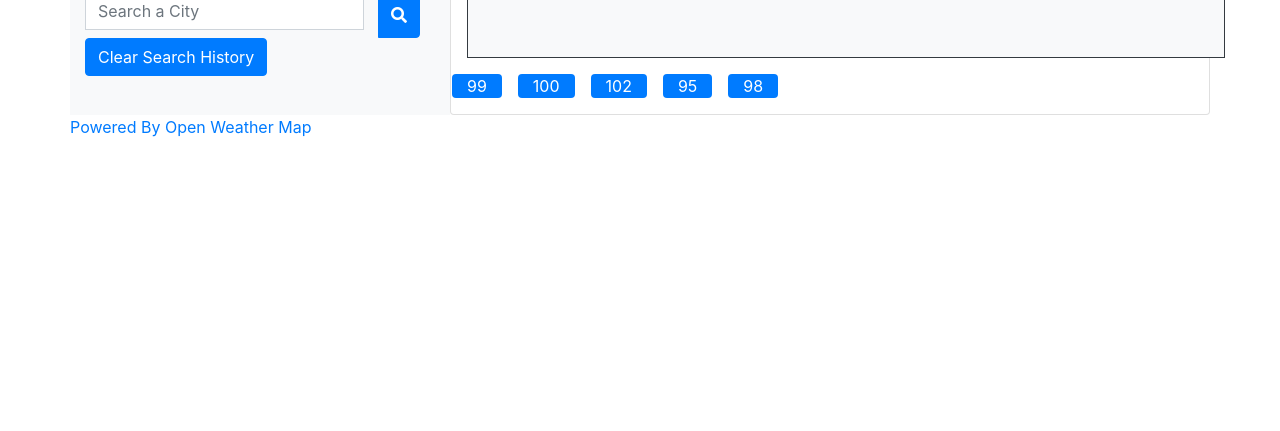
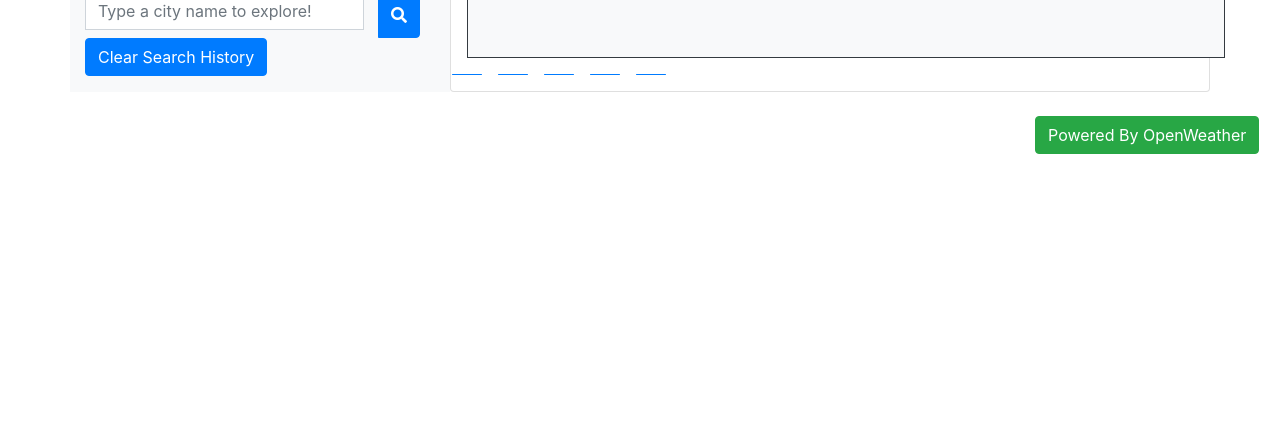
Before and after one commit to CodyOps/Weather-Application, a plain HTML site: page index.html in a window 1280 px wide. Shown: the part 369-800 px from the top of the page. Drawn offline with nearby package versions, Linux system fonts and the light colour scheme.

Commit message:
added styling to openweather link button

```diff
--- a/Develop/script.js
+++ b/Develop/script.js
@@ -9,7 +9,7 @@ var cityHumidity = document.getElementById("city-humidity");
 var cityWindSpeed = document.getElementById("city-windspeed");
 var cityUV = document.getElementById("city-UV");
 var cityHistory = document.getElementById("history");
-var searchHistory = JSON.parse(localStorage.getItem("search"));
+var searchHistory = JSON.parse(localStorage.getItem("search")) || [];
 var APIKey = "11cc6738fb7101f2239490031655308f";
 
 //FUNCTION DECLARATION
@@ -150,6 +150,8 @@ searchBtn.addEventListener("click", function (event) {
   var searchInput = cityInput.value;
   console.log(cityInput.value);
   searchWeather(cityInput.value);
+  searchHistory.push(searchInput);
+  localStorage.setItem("search", JSON.stringify(searchHistory));
   saveSearchHistory();
 });
 
--- a/index.html
+++ b/index.html
@@ -22,7 +22,7 @@
     <header>
       <div class="jumbotron jumbotron-fluid text-center bg-warning">
         <div class="container">
-          <h1 class="display-2 font-weight-normal">Weather Dashboard</h1>
+          <h3 class="display-2 font-weight-normal">Weather Dashboard</h3>
           <p class="lead font-weight-normal">
           Access weather outlook across the world
           </p>
@@ -41,7 +41,7 @@
                         type="text"
                         class="form-control mb-2 city-search container"
                         id="city-value"
-                        placeholder="Search a City"
+                        placeholder="Type a city name to explore!"
                       />
                       <div class="col-md-auto input-group-append">
                         <button type="button" class="btn btn-primary" id="search-button"><i class="fas fa-search" id="search-icon"></i></button>
@@ -81,17 +81,22 @@
                     </div>
                 </div>
                 <div class="row">
-                  <div class="col forecast bg-primary text-white ml-3 mb-3 rounded">99</div>
-                  <div class="col forecast bg-primary text-white ml-3 mb-3 rounded">100</div>
-                  <div class="col forecast bg-primary text-white ml-3 mb-3 rounded">102</div>
-                  <div class="col forecast bg-primary text-white ml-3 mb-3 rounded">95</div>
-                  <div class="col forecast bg-primary text-white ml-3 mb-3 rounded">98</div>
+                  <div class="col forecast bg-primary text-white ml-3 mb-3 rounded"></div>
+                  <div class="col forecast bg-primary text-white ml-3 mb-3 rounded"></div>
+                  <div class="col forecast bg-primary text-white ml-3 mb-3 rounded"></div>
+                  <div class="col forecast bg-primary text-white ml-3 mb-3 rounded"></div>
+                  <div class="col forecast bg-primary text-white ml-3 mb-3 rounded"></div>
                 </div>
             </div>
           </div>
         </div>
+        <br>
         <div class="row">
-          <a href="https://openweathermap.org/api">Powered By Open Weather Map</a>
+          <div class="col-md-10"></div>
+          <div class="col-md-2">
+            <button type="button" class="btn btn-success" href="https://openweathermap.org/">Powered By OpenWeather</button>
+
+          </div>
         </div>
   </div>
       </div>
```
